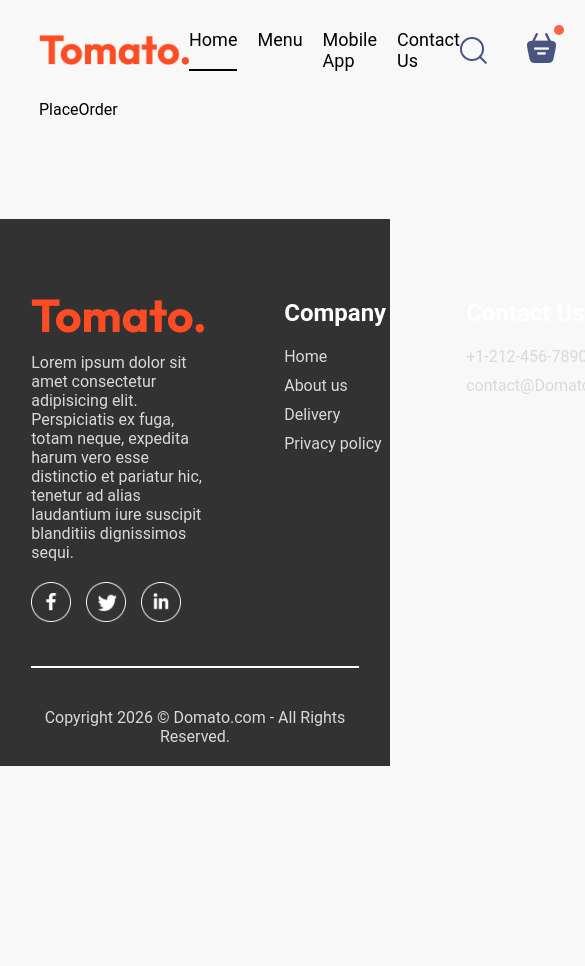
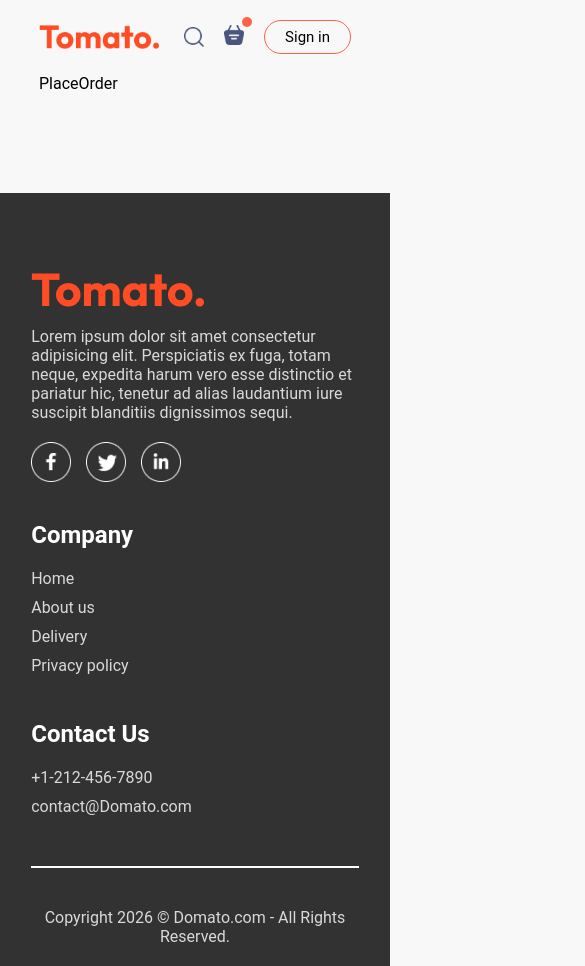
Before and after one commit to YashKulat01/Domato_Food_Delivery_App, a React (Vite) app in the folder FrontEnd/: page /placeOrder in a window 390 px wide. Shown: the top 966 px of the page, 585 px wide, since content can reach past the window. Before the commit the page ends 844 px from the top, so only its background shows below. Built offline with nearby package versions, Linux system fonts and the light colour scheme.

Commit message:
media-query-added

```diff
--- a/FrontEnd/src/App.jsx
+++ b/FrontEnd/src/App.jsx
@@ -5,6 +5,7 @@ import Home from './Pages/Home/Home'
 import PlaceOrder from './Pages/PlaceOrder/PlaceOrder'
 import Cart from './Pages/Cart/Cart'
 import StoreContextProvider from './Components/Context/StoredContext'
+import Footer from './Components/Footer/Footer'
 
 export default function App() {
 
@@ -36,9 +37,12 @@ export default function App() {
   ])
 
   return (
-    <div className='app'>
-      <RouterProvider router={routes} />
-      <StoreContextProvider />
-    </div>
+    <>
+      <div className='app'>
+        <RouterProvider router={routes} />
+        <StoreContextProvider />
+      </div>
+      <Footer />
+    </>
   )
 }
--- a/FrontEnd/src/Components/ExploreMenu/ExploreMenu.css
+++ b/FrontEnd/src/Components/ExploreMenu/ExploreMenu.css
@@ -65,3 +65,15 @@
     border: 4px solid tomato;
     padding: 2px;
 }
+
+
+/*  Media Queries................. */
+
+/* For Screen>Laptops and others */
+
+@media (max-width:1050px){
+    .exploreMenuText{
+        max-width: 100%;
+        font-size: 14px;
+    }
+}
--- a/FrontEnd/src/Components/Footer/Footer.css
+++ b/FrontEnd/src/Components/Footer/Footer.css
@@ -5,17 +5,8 @@
 
     display: flex;
     flex-direction: column;
+    align-items: center;
     gap: 20px;
-
-    /* Make footer span the full viewport width */
-    position: relative;
-    left: 50%;
-
-    transform: translateX(-50%);
-
-    width: 125%;
-
-    box-sizing: border-box;
 
     padding: 20px 8vw;
     padding-top: 80px;
@@ -79,3 +70,17 @@
 .footerCopyRight{
     text-align: center;
 }
+
+/* Media Queries.......................... */
+
+@media (max-width:750px){
+    .footerCont{
+        display: flex;
+        flex-direction: column;
+        gap: 35px;
+    }
+
+    .footerCopyRight{
+        text-align: center;
+    }
+}
--- a/FrontEnd/src/Components/Header/Header.css
+++ b/FrontEnd/src/Components/Header/Header.css
@@ -58,3 +58,28 @@
 .headerContents button:hover{
     background-color: #dfdfdf;
 }
+
+/* Media Queries................. */
+
+/* For Screen>Laptops and others */
+@media (max-width:1050px) {
+    .headerContents{
+        max-width: 45%;
+    }
+}
+
+/* For Tablet .................*/
+
+@media (max-width:750px) {
+    .headerContents{
+        max-width: 55%;
+    }
+
+    .headerContents p{
+        display: none;
+    }
+
+    .headerContents button{
+        padding: 2vw 4vw;
+    }
+}
--- a/FrontEnd/src/Components/NavBar/NavBar.css
+++ b/FrontEnd/src/Components/NavBar/NavBar.css
@@ -84,3 +84,56 @@
 .navBar button:hover{
     background-color: #faebe8;
 }
+
+
+/* Media Queries................. */
+
+/* For Screen>Laptops and others */
+@media (max-width:1050px){
+    .navBar .logo{
+        width: 140px;
+    }
+    .navBarMenu{
+        gap: 20px;
+        font-size: 17px;
+    }
+    .navBarRight{
+        gap: 30px;
+    }
+
+    .navBarRight img{
+        width: 22px;
+    }
+    .navBarRight button{
+        padding: 8px 25px;
+    }
+}
+
+/* For Tablet */
+@media (max-width:900px){
+    .navBar .logo{
+        width: 120px;
+    }
+    .navBarMenu{
+        gap: 15px;
+        font-size: 16px;
+    }
+    .navBarRight{
+        gap: 20px;
+    }
+
+    .navBarRight img{
+        width: 20px;
+    }
+    .navBarRight button{
+        padding: 7px 20px;
+        font-size: 15px;
+    }
+}
+
+/* For Mobile */
+@media (max-width:750px){
+    .navBarMenu{
+        display: none;
+    }
+}
--- a/FrontEnd/src/Pages/Routes/Layout.jsx
+++ b/FrontEnd/src/Pages/Routes/Layout.jsx
@@ -12,7 +12,6 @@ export default function Layout() {
         <>
             <NavBar />
             <Outlet/>
-            <Footer/>
         </>
     )
 }
```
